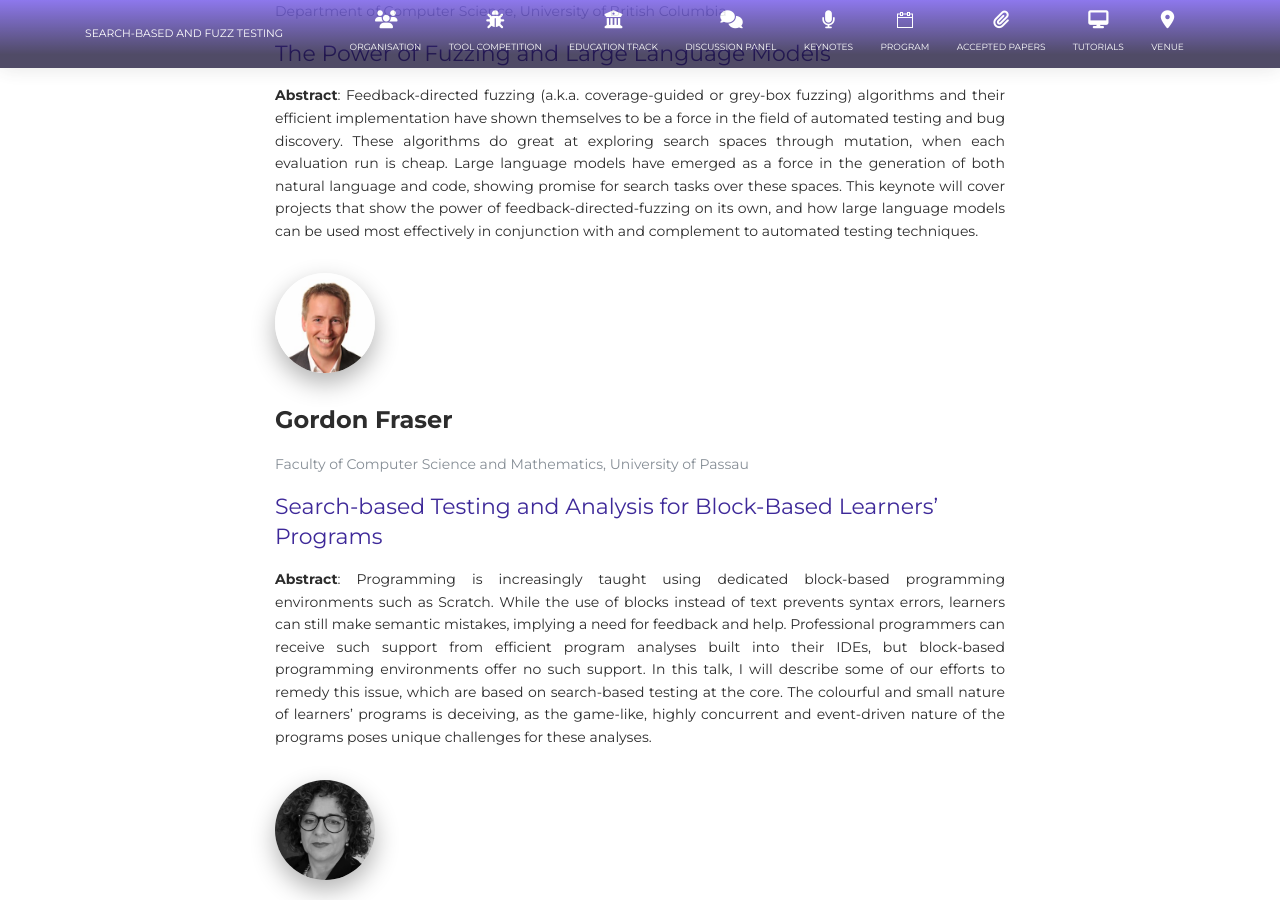
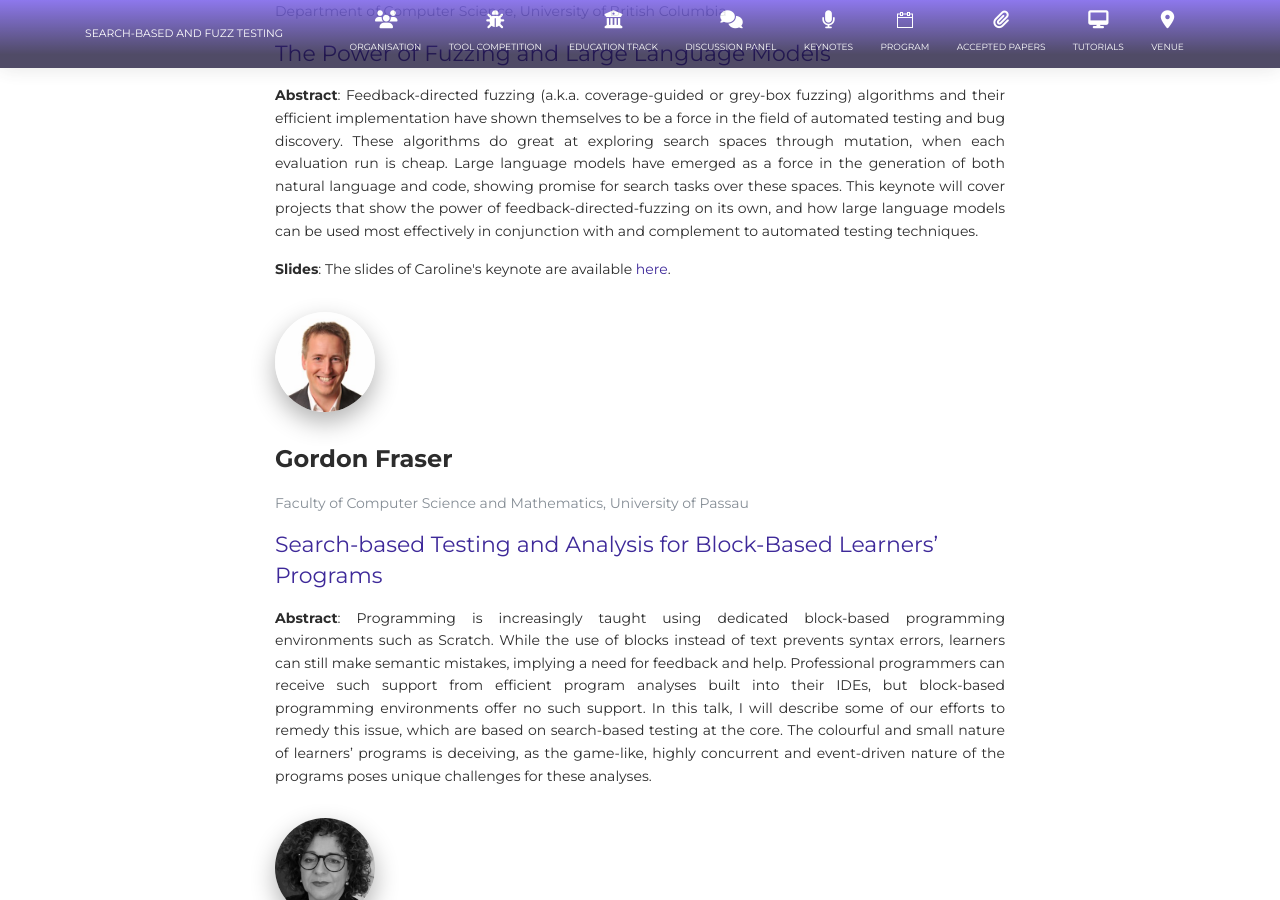
Before and after one commit to sbft24/sbft24.github.io, a Jekyll site: the page built from keynotes/index.html, in a window 1280 px wide and 900 px high, scrolled down 666 px. Built offline with Jekyll 4.4.1, drawn with Linux system fonts in a browser that asks for light colours; nearby versions of some CDN libraries; some of the changed lines change nothing that is shown.

Commit message:
Update index.html
Link Caroline's slides

```diff
--- a/keynotes/index.html
+++ b/keynotes/index.html
@@ -17,8 +17,6 @@ layout: default
               </p>
 
             <h5 class="text-primary">The Power of Fuzzing and Large Language Models</h5>
-            <!-- <p><a href="https://www.slideshare.net/briand_lionel/revisiting-the-notion-of-diversity-in-software-testing" target="_blank" class="fa fa-person-chalkboard"> Slides</a></p> -->
-            <!-- <p><iframe width="100%" height="315" src="https://www.youtube.com/embed/EF13eiidhA0?start=9932" title="YouTube video player" frameborder="0" allow="accelerometer; autoplay; clipboard-write; encrypted-media; gyroscope; picture-in-picture; web-share" allowfullscreen></iframe></p> -->
             <p class="text-justify">
               <strong>Abstract</strong>:
               Feedback-directed fuzzing (a.k.a. coverage-guided or grey-box fuzzing) algorithms and their efficient implementation have shown themselves to be a
@@ -27,29 +25,10 @@ layout: default
               these spaces. This keynote will cover projects that show the power of feedback-directed-fuzzing on its own, and how large language models can be used most
               effectively in conjunction with and complement to automated testing techniques.
             </p>
-            <!--
-            <p class="text-justify">
-              <strong>Biography</strong>: Lionel C. Briand is professor of software engineering and has shared
-              appointments between (1) The University of Ottawa, Canada and (2) The SnT centre for Security,
-              Reliability, and Trust, University of Luxembourg. In collaboration with colleagues, over 25 years, he
-              has run many collaborative research projects with companies in the automotive, satellite, aeropsace,
-              energy, financial, and legal domains. Lionel has held various engineering, academic, and leading
-              positions in six countries. He was one of the founders of the ICST conference (IEEE Int. Conf. on
-              Software Testing, Verification, and Validation, a CORE A event) and its first general chair. He was also
-              EiC of Empirical Software Engineering (Springer) for 13 years and led, in collaboration with first
-              Victor Basili and then Tom Zimmermann, the journal to the top tier of the very best publication venues
-              in software engineering.
-              <br />
-              Lionel was elevated to the grades of IEEE Fellow and ACM Fellow for his work on software testing and
-              verification. He was granted the IEEE Computer Society Harlan Mills award, the ACM SIGSOFT outstanding
-              research award, and the IEEE Reliability Society engineer-of-the-year award, respectively in 2012, 2022,
-              and 2013. He received an ERC Advanced grant in 2016 — on the topic of modelling and testing
-              cyber-physical systems — which is the most prestigious individual research award in the European Union.
-              He currently holds a Canada Research Chair (Tier 1) on "Intelligent Software Dependability and
-              Compliance". His research interests include: software testing and verification, applications of AI in
-              software engineering, model-driven software development, requirements engineering, and empirical
-              software engineering.
-            </p>-->
+           <p class="text-justify">
+             <strong>Slides</strong>:
+             The slides of Caroline's keynote are available <a href="https://www.carolemieux.com/20240414_fuzzllms_sbftkeynote.pdf" target="_blank">here</a>.
+           </p>
           </div>
         </div>
         <div class="row">
```
